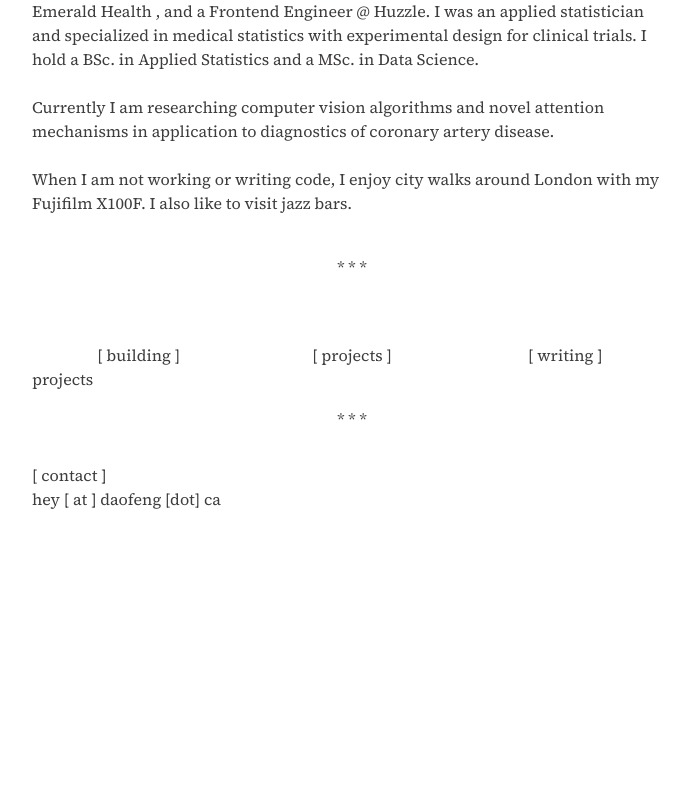
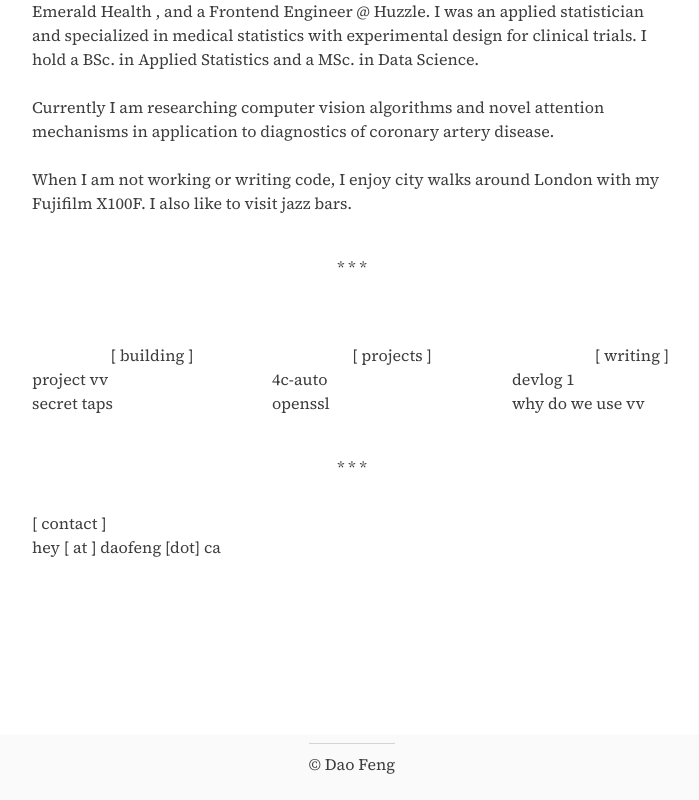
Before and after one commit to zian-feng/zian, a Next.js app: page / in a window 1280 px wide. Shown: the part 549-1349 px from the top of the page, without its empty margins (288-987 px from the left). Before the commit the page ends 1236 px from the top, so only its background shows below. Built offline with nearby package versions, Linux system fonts and the light colour scheme.

Commit message:
added: hr scroll middle section

```diff
--- a/src/app/page.tsx
+++ b/src/app/page.tsx
@@ -69,24 +69,37 @@ export default function Home() {
 
         </div>
 
-        <div className="grid grid-cols-1 md:grid-cols-3 w-full">
+        <div className="w-full overflow-x-auto">
+        <div className="grid min-w-[720px] grid-cols-3">
           <div className= "">
             <center>[ building ]</center>
 
-            <h1>projects</h1>
+            <h1>project vv</h1>
+            <h1>secret taps</h1>
           </div>
 
           <div className= "">
             <center>[ projects ]</center>
+            <h1>4c-auto</h1>
+            <h1>openssl</h1>
           </div>
 
           <div className= "">
             <Link href="/writing" className="transition-colors hover:text-zinc-500">
               <center>[ writing ]</center>
             </Link>
+            <h1>
+              <Link href="" className="transition-colors hover:text-zinc-500">
+                devlog 1
+              </Link>
+            </h1>
+            <h1>why do we use vv</h1>
           </div>
 
         </div>
+        </div>
+
+        <br></br>
 
         <p className="mx-auto mt-4 text-center">
             * * *
@@ -103,7 +116,7 @@ export default function Home() {
         <div className="mt-6 flex gap-4">
           <br></br>
           <a
-            href=""
+            href="https://github.com/zian-feng"
             target="_blank" //opens in new tab
             rel="noopener noreferrer"
             aria-label="github"
@@ -132,14 +145,27 @@ export default function Home() {
             <img src="/icons/socials-x-dark.svg" className="h-5 w-5"/>
           </a>
 
+          <a
+            href=""
+            target="_blank" //opens in new tab
+            rel="noopener noreferrer"
+            aria-label="bsky"
+            className="opacity-50 transition-opacity hover:opacity-80"
+          >
+            <img src="/icons/socials-bsky.svg" className="h-5 w-5"/>
+          </a>
+
 
         </div>
 
       </main>
 
-      {/* <footer>
-        <p> © Dao Feng</p>
-      </footer> */}
+      <footer>
+        <hr className="my-2 w-full border-zinc-300 dark:border-zinc-700"/>
+
+        <p> © Dao Feng </p>
+        <br></br>
+      </footer>
 
     </div>
   );
```
